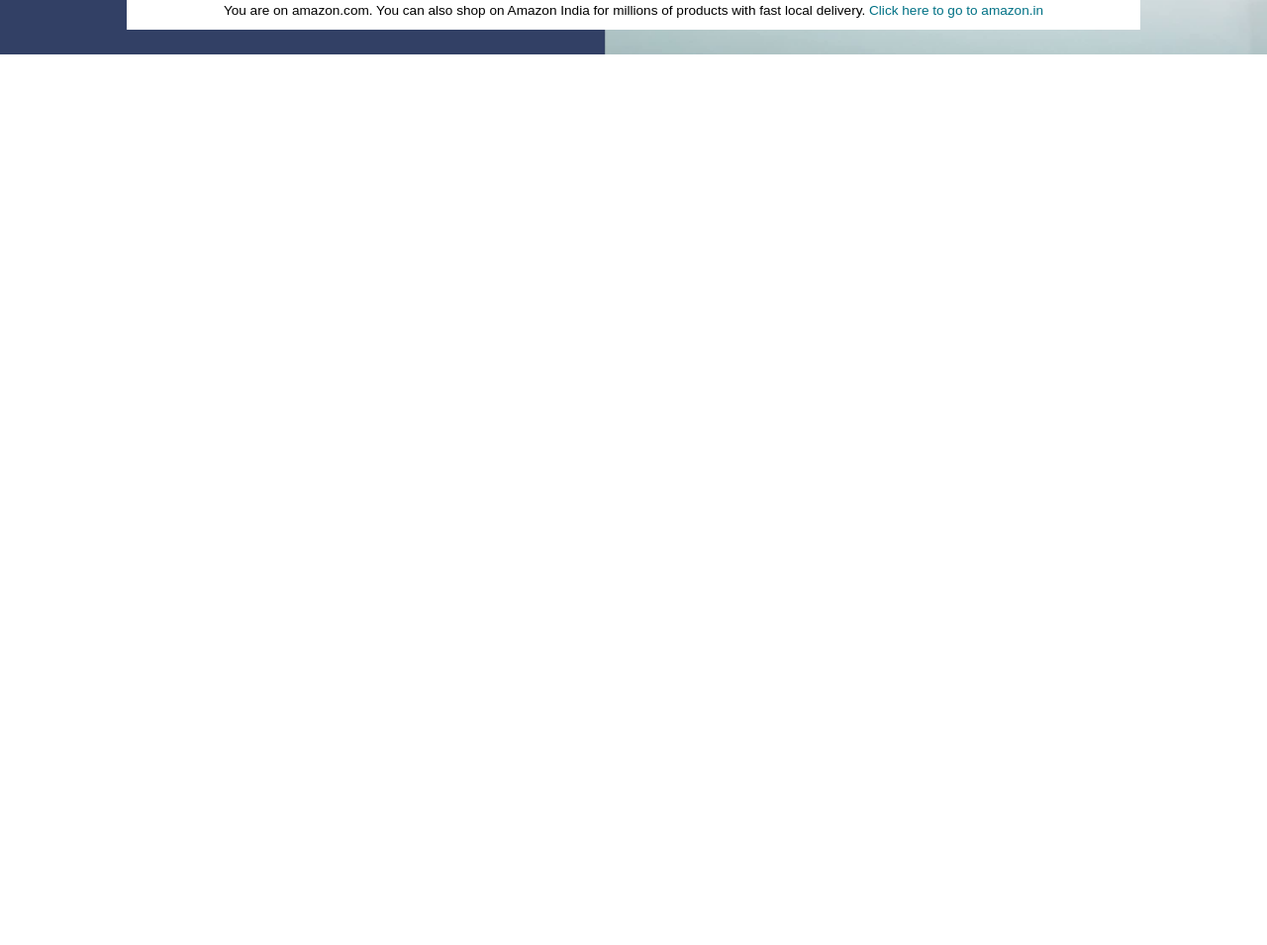
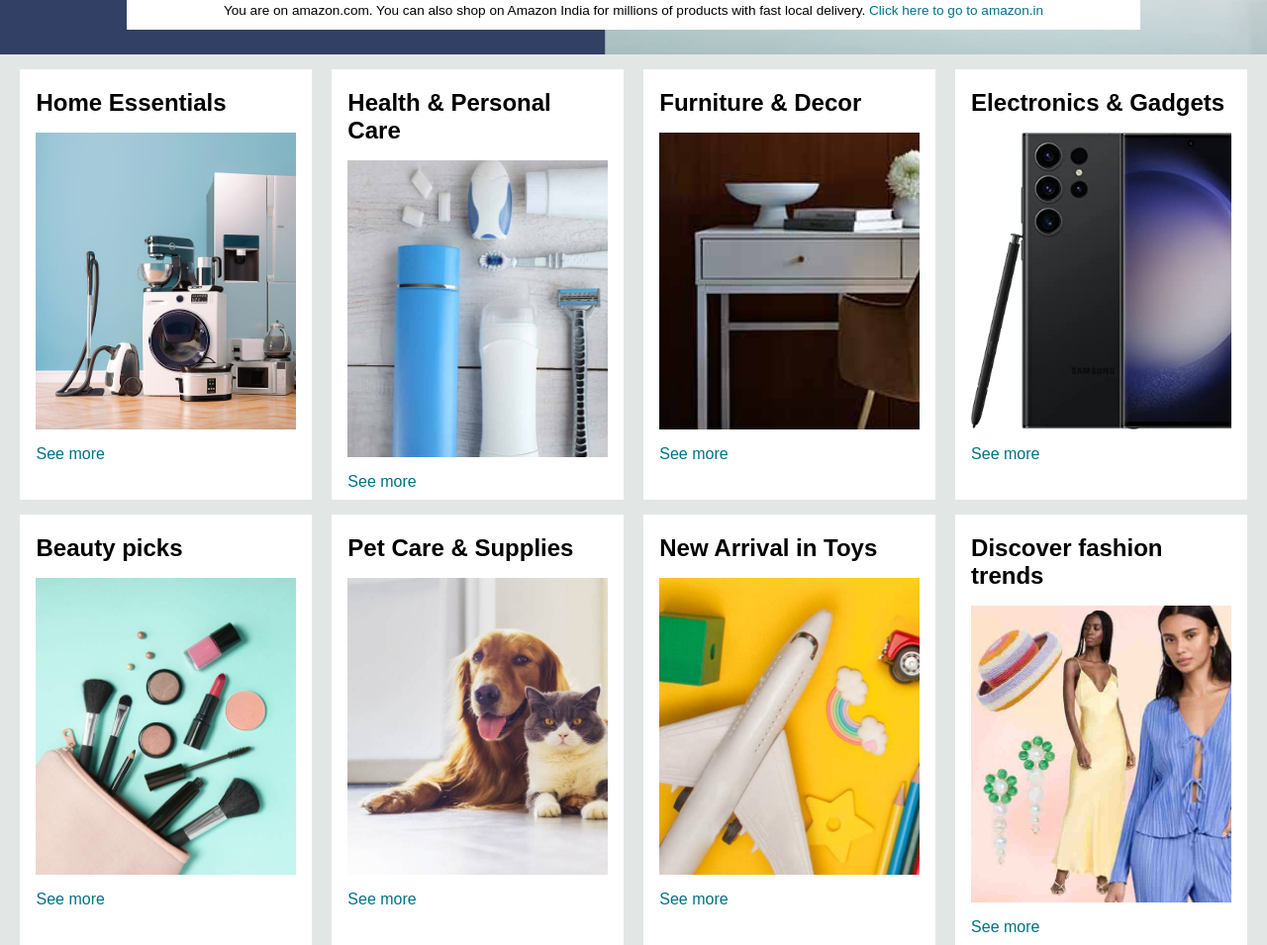
Before and after one commit to uc-mini/Amazon-UI-Clone, a plain HTML site: page index.html in a window 1280 px wide. Shown: the part 395-1350 px from the top of the page at 99% size. Before the commit the page ends 800 px from the top, so only its background shows below. Drawn offline with Linux system fonts and the light colour scheme.

Commit message:
Implement new shop section with HTML structure and CSS design

```diff
--- a/index.html
+++ b/index.html
@@ -1,12 +1,16 @@
 <!DOCTYPE html>
 <html lang="en">
+
 <head>
     <meta charset="UTF-8">
     <meta name="viewport" content="width=device-width, initial-scale=1.0">
     <title>Amazon</title>
-    <link rel="stylesheet" href="https://cdnjs.cloudflare.com/ajax/libs/font-awesome/6.7.2/css/all.min.css" integrity="sha512-Evv84Mr4kqVGRNSgIGL/F/aIDqQb7xQ2vcrdIwxfjThSH8CSR7PBEakCr51Ck+w+/U6swU2Im1vVX0SVk9ABhg==" crossorigin="anonymous" referrerpolicy="no-referrer" />
+    <link rel="stylesheet" href="https://cdnjs.cloudflare.com/ajax/libs/font-awesome/6.7.2/css/all.min.css"
+        integrity="sha512-Evv84Mr4kqVGRNSgIGL/F/aIDqQb7xQ2vcrdIwxfjThSH8CSR7PBEakCr51Ck+w+/U6swU2Im1vVX0SVk9ABhg=="
+        crossorigin="anonymous" referrerpolicy="no-referrer" />
     <link rel="stylesheet" href="style.css">
 </head>
+
 <body>
     <header>
         <div class="navbar">
@@ -70,8 +74,70 @@
 
     <div class="hero-section">
         <div class="hero-msg">
-            <p>You are on amazon.com. You can also shop on Amazon India for millions of products with fast local delivery. <a>Click here to go to amazon.in</a></p>
+            <p>You are on amazon.com. You can also shop on Amazon India for millions of products with fast local
+                delivery. <a>Click here to go to amazon.in</a></p>
         </div>
     </div>
+    <div class="shop-section">
+        <div class="box">
+            <div class="box-content">
+                <h2>Home Essentials</h2>
+                <div class="box-img" style="background-image: url('box1_img.jpg');"></div>
+                <p>See more</p>
+            </div>
+        </div>
+        <div class="box">
+            <div class="box-content">
+                <h2>Health & Personal Care</h2>
+                <div class="box-img" style="background-image: url('box2_image.jpg');"></div>
+                <p>See more</p>
+            </div>
+        </div>
+        <div class="box">
+            <div class="box-content">
+                <h2>Furniture & Decor</h2>
+                <div class="box-img" style="background-image: url('box3_image.jpg');"></div>
+                <p>See more</p>
+            </div>
+        </div>
+        <div class="box">
+            <div class="box-content">
+                <h2>Electronics & Gadgets</h2>
+                <div class="box-img" style="background-image: url('box4_image.jpg');"></div>
+                <p>See more</p>
+            </div>
+        </div>
+        <div class="box">
+            <div class="box-content">
+                <h2>Beauty picks</h2>
+                <div class="box-img" style="background-image: url('box5_image.jpg');"></div>
+                <p>See more</p>
+            </div>
+        </div>
+        <div class="box">
+            <div class="box-content">
+                <h2>Pet Care & Supplies</h2>
+                <div class="box-img" style="background-image: url('box6_image.jpg');"></div>
+                <p>See more</p>
+            </div>
+        </div>
+        <div class="box">
+            <div class="box-content">
+                <h2>New Arrival in Toys</h2>
+                <div class="box-img" style="background-image: url('box7_image.jpg');"></div>
+                <p>See more</p>
+            </div>
+        </div>
+        <div class="box">
+            <div class="box-content">
+                <h2>Discover fashion trends</h2>
+                <div class="box-img" style="background-image: url('box8_image.jpg');"></div>
+                <p>See more</p>
+            </div>
+        </div>
+    </div>
+
+
 </body>
+
 </html>
--- a/style.css
+++ b/style.css
@@ -209,3 +209,32 @@ justify-content: space-evenly;
 .hero-msg a{
     color: #007185;
 }
+
+/** Shop Section **/
+
+.shop-section{
+    display: flex;
+    flex-wrap: wrap;
+    justify-content: space-evenly;
+    background-color: #e2e7e6;
+}
+.box{
+    height: 400px;
+    width: 23%;
+    background-color: white;
+    padding: 20px 0px 15px;
+    margin-top: 15px;
+}
+.box-img{
+    height: 300px;
+    background-size:cover;
+    margin-top: 1rem;
+    margin-bottom: 1rem;
+}
+.box-content{
+    margin-left: 1rem;
+    margin-right: 1rem;
+}
+.box-content p{
+    color: #007185;
+}
```
